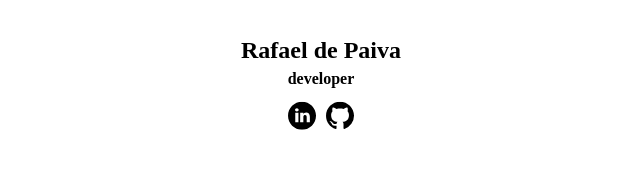
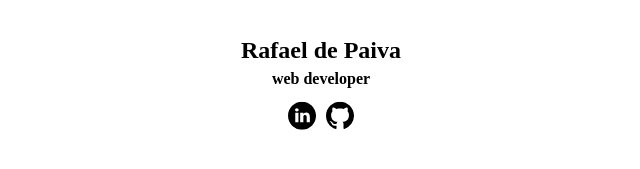
Before and after one commit to rafael-paiva/depaiva.dev, a plain HTML site: page index.html in a window 1280 px wide. Shown: the part 315-484 px from the top of the page, 319-959 px from the left. Drawn offline with Linux system fonts and the light colour scheme.

Commit message:
update self description

```diff
--- a/index.html
+++ b/index.html
@@ -8,7 +8,7 @@
 <body>
   <section>
     <h1>Rafael de Paiva</h1>
-    <h2>developer</h2>
+    <h2>web developer</h2>
 
     <a href="https://linkedin.com/in/rafaelbnp" title="LinkedIn">
       <svg height="28" version="1.1" viewBox="4 4 60 60" width="28" aria-hidden="true">
```
